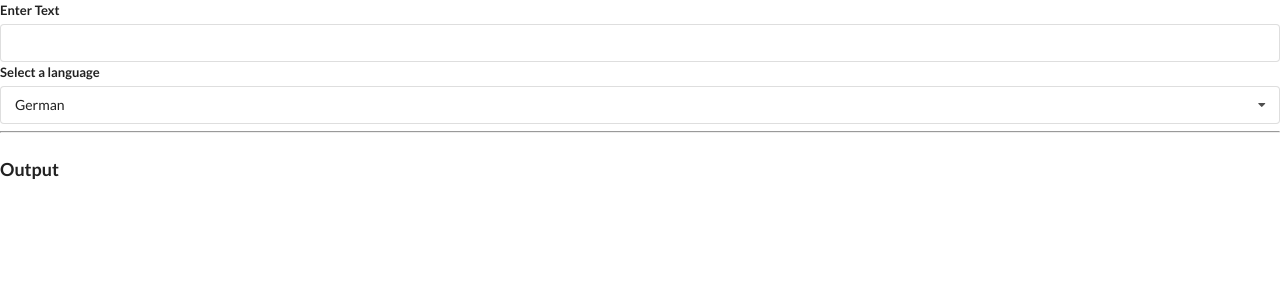
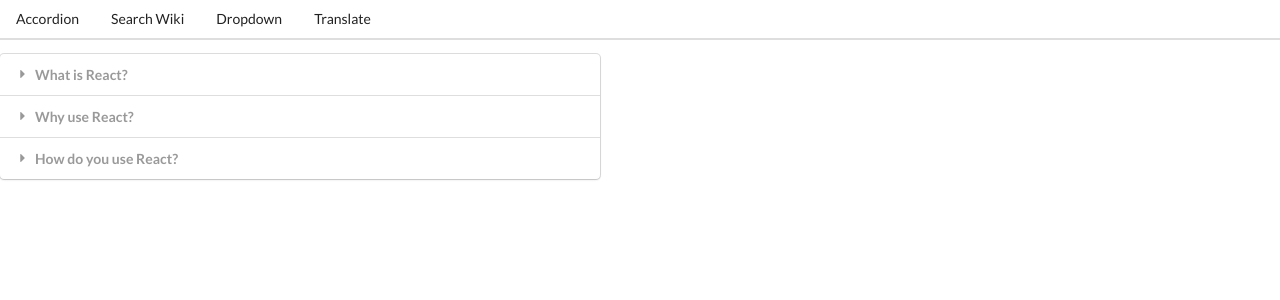
Before and after one commit to deeprony7/react-widgets, a React (Create React App) app: page / in a window 1280 px wide. Shown: the top 300 px of the page. Built offline with nearby package versions, Linux system fonts and the light colour scheme; no server answers.

Commit message:
added react routing

```diff
--- a/package.json
+++ b/package.json
@@ -43,6 +43,7 @@
   "devDependencies": {
     "@types/dompurify": "^2.2.1",
     "@types/react": "^17.0.3",
-    "dompurify": "^2.2.7"
+    "dompurify": "^2.2.7",
+    "react-router-dom": "^5.2.0"
   }
 }
--- a/src/App.tsx
+++ b/src/App.tsx
@@ -1,9 +1,11 @@
 import React, {useState} from 'react'
-// import Dropdown from './components/Dropdown'
-// import Accordion from './components/Accordion'
-// import Search from './components/Search'
+import Dropdown from './components/Dropdown'
+import Accordion from './components/Accordion'
+import Search from './components/Search'
 import Translate from './components/Translate'
-import { Item, items} from './Item'
+import { items} from './Item'
+import { BrowserRouter as Router, Route } from 'react-router-dom'
+import Header from './components/Header'
 
 
 
@@ -25,21 +27,24 @@ const options = [
 
 
 const App = () => {
-
+  const [selected, setSelected] = useState(options[0])
 
   return (
-    <div>
-      {/* <Accordion items={items}/> */}
-      {/* <Search/> */}
-      {/* {showDropdown ?
+    <Router>
+      <div>
+        <Header/>
+        <Route exact path="/"><Accordion items={items}/></Route>
+        <Route path="/list"><Search/></Route>
+        <Route path="/dropdown">
         <Dropdown
-        label="Select a Color"
-        selected={selected}
-        onSelectedChange={setSelected}
-        options={options}/> : null
-      } */}
-      <Translate />
-    </div>
+          label="Select a Color"
+          selected={selected}
+          onSelectedChange={setSelected}
+          options={options}/>
+        </Route>
+        <Route path="/translate"><Translate /></Route>
+      </div>
+    </Router>
   )
 }
 
--- /dev/null
+++ b/src/components/Header.js
@@ -0,0 +1,15 @@
+import React from 'react'
+import {Link} from 'react-router-dom'
+
+const Header = () => {
+    return (
+        <div className="ui secondary pointing menu">
+            <Link className="item" to="/">Accordion</Link>
+            <Link className="item" to="/list">Search Wiki</Link>
+            <Link className="item" to="/dropdown">Dropdown</Link>
+            <Link className="item" to="/translate">Translate</Link>
+        </div>
+    )
+}
+
+export default Header
--- a/src/components/Search.tsx
+++ b/src/components/Search.tsx
@@ -57,6 +57,7 @@ const Search = () => {
                     <a
                         href={`https://en.wikipedia.org?curid=${result.pageid}`}
                         target="_blank"
+                        rel="noreferrer"
                         className="ui button">Go</a>
                 </div>
                 <div className="content">
```
Also changed, not shown: 1 other file (tests, documents, lock files or other folders).
